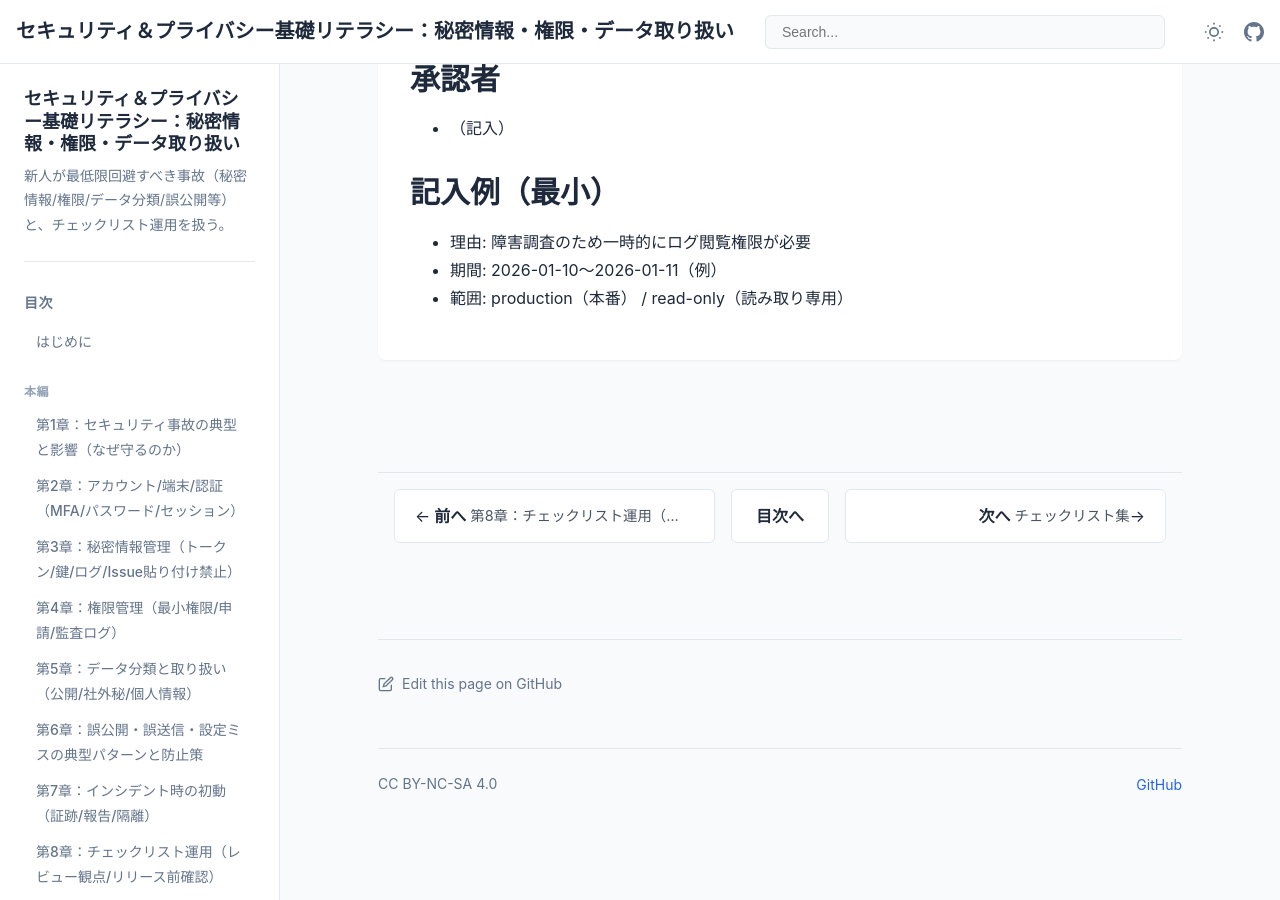
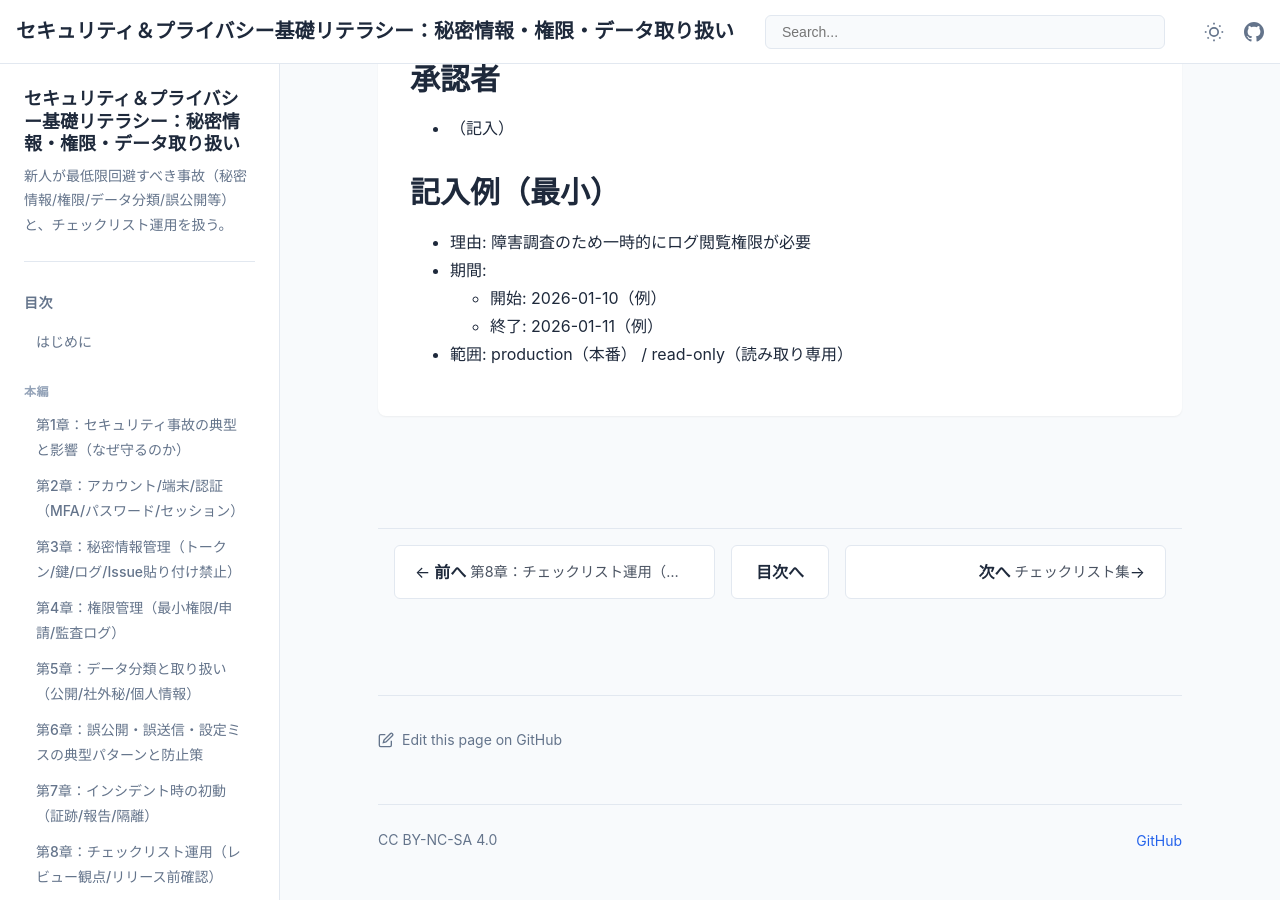
Before and after one commit to itdojp/security-privacy-literacy-book, a Jekyll site: the page built from docs/appendices/templates/access-request/index.md, in a window 1280 px wide and 900 px high, scrolled down 573 px. Built offline with Jekyll 4.4.1, drawn with Linux system fonts in a browser that asks for light colours.

Commit message:
レビュー対応: 表記ゆれと記入例の整合

```diff
--- a/docs/appendices/templates/access-request/index.md
+++ b/docs/appendices/templates/access-request/index.md
@@ -27,5 +27,7 @@ order: 911
 ## 記入例（最小）
 
 - 理由: 障害調査のため一時的にログ閲覧権限が必要
-- 期間: 2026-01-10〜2026-01-11（例）
+- 期間:
+  - 開始: 2026-01-10（例）
+  - 終了: 2026-01-11（例）
 - 範囲: production（本番） / read-only（読み取り専用）
```
Also changed, not shown: docs/chapters/chapter-08/index.md (+1 -1 lines).
